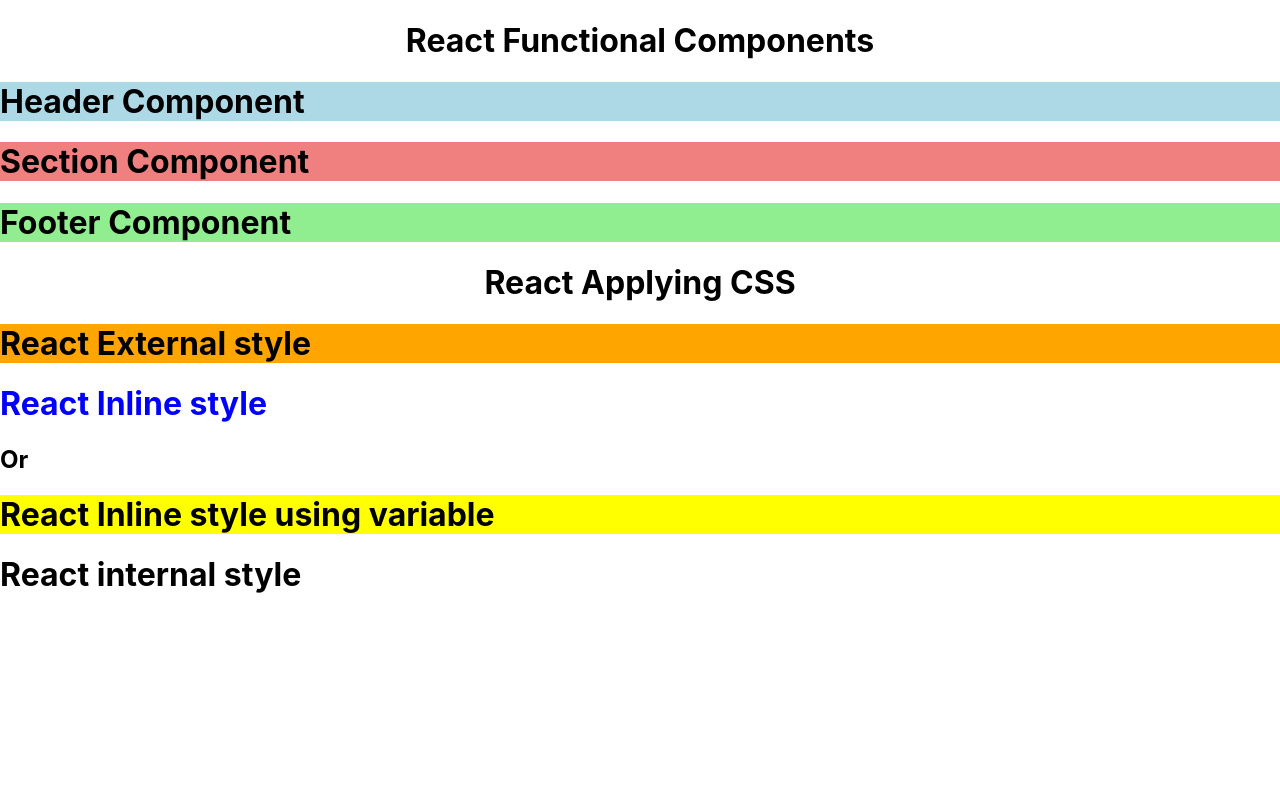
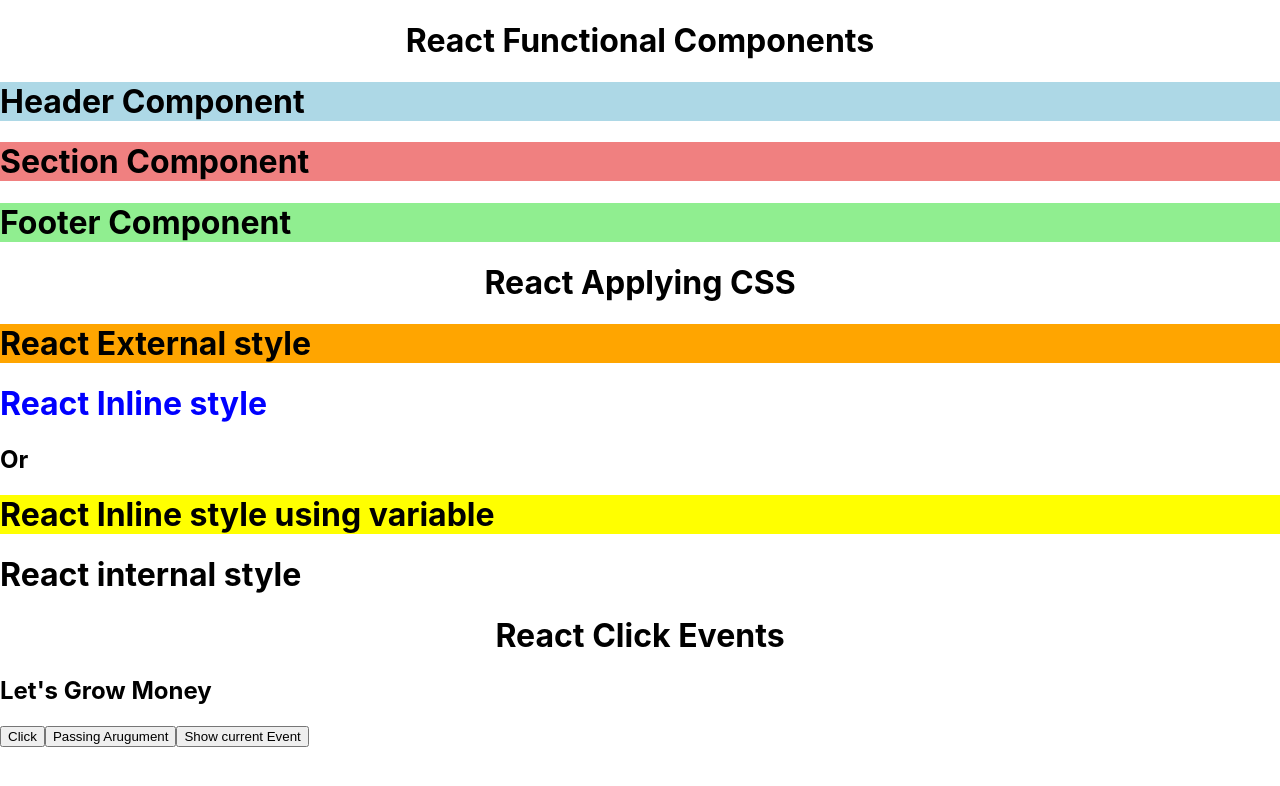
Before and after one commit to A-PRASATHARUMUGAM/All_Program_Practice, a React (Create React App) app in the folder React_js/practice_react/: page / in a window 1280 px wide. Shown: the top 786 px of the page. Built offline with nearby package versions, Linux system fonts and the light colour scheme.

Commit message:
complete the react click events

```diff
--- a/React_js/practice_react/src/App.js
+++ b/React_js/practice_react/src/App.js
@@ -4,6 +4,7 @@
 import Section from './Section';
 import Footer from './Footer';
 import RectCss from "./React_Applying_CSS";
+import ReactEvents from "./React_Click_Events";
 
 function App() {
 
@@ -16,6 +17,7 @@
       <Section />
       <Footer />
       <RectCss/>
+      <ReactEvents />
    </div>
   );
 }
--- /dev/null
+++ b/React_js/practice_react/src/React_Click_Events.jsx
@@ -0,0 +1,55 @@
+import React from 'react';
+
+
+const ReactEvents=() => {
+
+const handlefunction=()=>{
+
+ let arr=['Earn','Grow','Give'];
+ let rand=Math.floor(Math.random()*3);
+
+ return arr[rand];
+
+}
+
+const handleclick=()=>{
+
+    console.log("It is perfectly working");
+
+}
+
+
+function  handleclick2(data){
+
+console.log(data);
+
+
+}
+
+function showcurrentevent(event){
+    console.log(event);
+    console.log(event.target);
+    console.log(event.target.innerHTML);
+}
+
+return (
+    <div>
+        <h1 style={{textAlign:'center'}}>React Click Events </h1>
+
+        <h2>Let's {handlefunction()} Money </h2>
+
+        <button onClick={handleclick}>Click</button>
+
+        {/* Parameter Passing  */}
+        <button onClick={()=>handleclick2('Prasath')}>Passing Arugument</button>
+
+
+         {/* Show the Current Event  */}
+         <button onClick={(event)=>showcurrentevent(event)} > Show current Event </button>
+    </div>
+);
+
+}
+
+
+export default ReactEvents;
```
